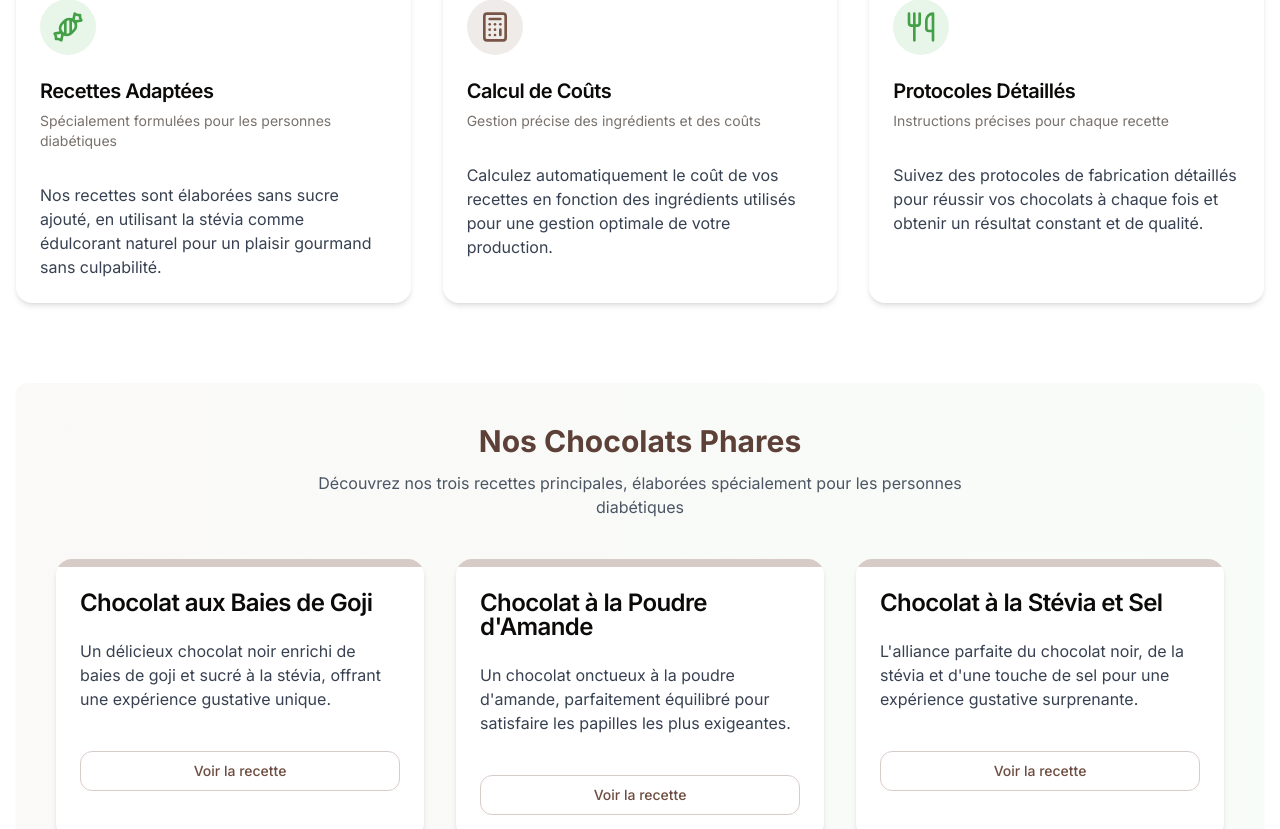
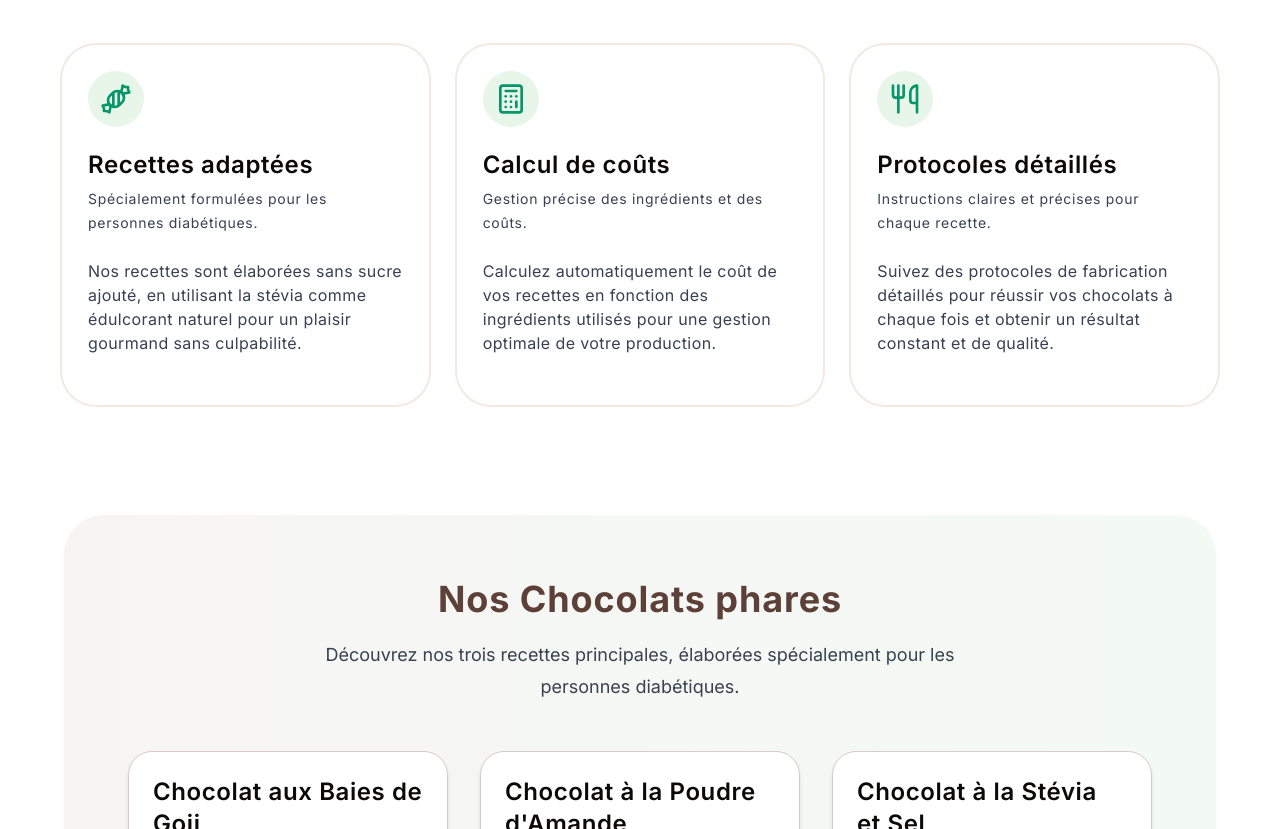
Before and after one commit to rajostelly/chocolate-app, a Next.js app: page / in a window 1280 px wide. Shown: the part 591-1420 px from the top of the page. Built offline with nearby package versions, Linux system fonts and the light colour scheme.

Commit message:
feat: home page

```diff
--- a/app/globals.css
+++ b/app/globals.css
@@ -51,7 +51,7 @@
 
 @layer base {
   * {
-    @apply border-border;
+    @apply box-border p-0 m-0;
   }
   body {
     @apply bg-background text-foreground;
--- a/app/layout.tsx
+++ b/app/layout.tsx
@@ -1,31 +1,37 @@
-import type React from "react"
-import type { Metadata } from "next/types"
-import { Inter } from "next/font/google"
-import "./globals.css"
-import { ThemeProvider } from "@/components/theme-provider"
-import Navbar from "@/components/navbar"
+import type React from "react";
+import type { Metadata } from "next/types";
+import { Inter } from "next/font/google";
+import "./globals.css";
+import { ThemeProvider } from "@/components/theme-provider";
+import Navbar from "@/components/navbar";
 
-const inter = Inter({ subsets: ["latin"] })
+const inter = Inter({ subsets: ["latin"] });
 
 export const metadata: Metadata = {
   title: "Chocolat Diabétique",
-  description: "Application de gestion de recettes de chocolat pour diabétiques",
-    generator: 'v0.dev'
-}
+  description:
+    "Application de gestion de recettes de chocolat pour diabétiques",
+  generator: "v0.dev",
+};
 
 export default function RootLayout({
   children,
 }: Readonly<{
-  children: React.ReactNode
+  children: React.ReactNode;
 }>) {
   return (
     <html lang="fr" suppressHydrationWarning>
       <body className={`${inter.className} bg-white text-gray-800`}>
-        <ThemeProvider attribute="class" defaultTheme="light" enableSystem disableTransitionOnChange>
+        <ThemeProvider
+          attribute="class"
+          defaultTheme="light"
+          enableSystem
+          disableTransitionOnChange
+        >
           <Navbar />
-          <main className="container mx-auto px-4 py-8">{children}</main>
+          <main className="container mx-auto px-4 py-12">{children}</main>
         </ThemeProvider>
       </body>
     </html>
-  )
+  );
 }
--- a/app/page.tsx
+++ b/app/page.tsx
@@ -1,16 +1,25 @@
-import Link from "next/link"
-import { Button } from "@/components/ui/button"
-import { Card, CardContent, CardDescription, CardFooter, CardHeader, CardTitle } from "@/components/ui/card"
-import { ChevronRight, Candy, Calculator, Utensils } from "lucide-react"
+import Link from "next/link";
+import { Button } from "@/components/ui/button";
+import {
+  Card,
+  CardContent,
+  CardDescription,
+  CardFooter,
+  CardHeader,
+  CardTitle,
+} from "@/components/ui/card";
+import { ChevronRight, Candy, Calculator, Utensils } from "lucide-react";
 
 export default function Home() {
   return (
-    <div className="space-y-12">
-      <section className="py-16 text-center bg-gradient-to-r from-chocolate-50/30 to-green-50/30 rounded-2xl">
-        <h1 className="text-5xl font-bold mb-6 text-chocolate-800">Chocolat Diabétique</h1>
+    <div className="space-y-14 md:space-y-20 max-w-7xl mx-auto px-4 md:px-12">
+      <section className="py-16 md:py-20 text-center bg-gradient-to-r from-chocolate-50/50 to-green-50/50 rounded-[2.5rem]">
+        <h1 className="text-5xl font-bold mb-6 text-chocolate-800">
+          Chocolat Diabétique
+        </h1>
         <p className="text-xl text-gray-600 max-w-2xl mx-auto leading-relaxed">
-          Des recettes de chocolat spécialement conçues pour les personnes diabétiques, sucrées à la stévia et sans
-          compromis sur le goût.
+          Des recettes de chocolat spécialement conçues pour les personnes
+          diabétiques, sucrées à la stévia et sans compromis sur le goût.
         </p>
         <div className="mt-10">
           <Link href="/recettes">
@@ -24,126 +33,154 @@ export default function Home() {
 
       <section className="grid md:grid-cols-3 gap-8 py-8">
         <Link href="/recettes" className="block">
-          <Card className="border-none shadow-md overflow-hidden h-full hover:shadow-lg transition-all duration-300">
-            <div className="h-2 bg-green-600/30"></div>
+          <Card className="border-3 pb-6 border-chocolate-300 ring-2 ring-chocolate-100/50 ring-offset-2  overflow-hidden h-full transition-all duration-200 ease-linear rounded-[2rem] hover:bg-chocolate-100/40 group">
             <CardHeader className="pt-6">
-              <div className="bg-green-50 p-3 rounded-full w-14 h-14 flex items-center justify-center mb-4">
-                <Candy className="h-8 w-8 text-green-600" />
+              <div className="bg-green-50 group-hover:bg-emerald-400 p-3 rounded-full w-14 h-14 flex items-center justify-center mb-4">
+                <Candy className="h-8 w-8 text-emerald-600 group-hover:text-white" />
               </div>
-              <CardTitle className="text-xl">Recettes Adaptées</CardTitle>
-              <CardDescription>Spécialement formulées pour les personnes diabétiques</CardDescription>
+              <CardTitle className="text-2xl tracking-wide">
+                Recettes adaptées
+              </CardTitle>
+              <CardDescription className="tracking-wider text-gray-700 leading-6">
+                Spécialement formulées pour les personnes diabétiques.
+              </CardDescription>
             </CardHeader>
-            <CardContent className="pt-2">
-              <p className="text-gray-700">
-                Nos recettes sont élaborées sans sucre ajouté, en utilisant la stévia comme édulcorant naturel pour un
-                plaisir gourmand sans culpabilité.
+            <CardContent>
+              <p className="text-gray-700 tracking-wide leading-6 text-pretty">
+                Nos recettes sont élaborées sans sucre ajouté, en utilisant la
+                stévia comme édulcorant naturel pour un plaisir gourmand sans
+                culpabilité.
               </p>
             </CardContent>
           </Card>
         </Link>
 
         <Link href="/calculateur" className="block">
-          <Card className="border-none shadow-md overflow-hidden h-full hover:shadow-lg transition-all duration-300">
-            <div className="h-2 bg-chocolate-600/30"></div>
+          <Card className="border-3 pb-6 border-chocolate-300 ring-2 ring-chocolate-100/50 ring-offset-2  overflow-hidden h-full transition-all duration-200 ease-linear rounded-[2rem] hover:bg-chocolate-100/40 group">
             <CardHeader className="pt-6">
-              <div className="bg-chocolate-50 p-3 rounded-full w-14 h-14 flex items-center justify-center mb-4">
-                <Calculator className="h-8 w-8 text-chocolate-600" />
+              <div className="bg-green-50 group-hover:bg-emerald-400 p-3 rounded-full w-14 h-14 flex items-center justify-center mb-4">
+                <Calculator className="h-8 w-8 text-emerald-600 group-hover:text-white" />
               </div>
-              <CardTitle className="text-xl">Calcul de Coûts</CardTitle>
-              <CardDescription>Gestion précise des ingrédients et des coûts</CardDescription>
+              <CardTitle className="text-2xl tracking-wide">
+                Calcul de coûts
+              </CardTitle>
+              <CardDescription className="tracking-wider text-gray-700 leading-6">
+                Gestion précise des ingrédients et des coûts.
+              </CardDescription>
             </CardHeader>
-            <CardContent className="pt-2">
-              <p className="text-gray-700">
-                Calculez automatiquement le coût de vos recettes en fonction des ingrédients utilisés pour une gestion
-                optimale de votre production.
+            <CardContent>
+              <p className="text-gray-700 tracking-wide leading-6 text-pretty">
+                Calculez automatiquement le coût de vos recettes en fonction des
+                ingrédients utilisés pour une gestion optimale de votre
+                production.
               </p>
             </CardContent>
           </Card>
         </Link>
 
         <Link href="/recettes" className="block">
-          <Card className="border-none shadow-md overflow-hidden h-full hover:shadow-lg transition-all duration-300">
-            <div className="h-2 bg-green-600/30"></div>
+          <Card className="border-3 pb-6 border-chocolate-300 ring-2 ring-chocolate-100/50 ring-offset-2  overflow-hidden h-full transition-all duration-200 ease-linear rounded-[2rem] hover:bg-chocolate-100/40 group">
             <CardHeader className="pt-6">
-              <div className="bg-green-50 p-3 rounded-full w-14 h-14 flex items-center justify-center mb-4">
-                <Utensils className="h-8 w-8 text-green-600" />
+              <div className="bg-green-50 group-hover:bg-emerald-400 p-3 rounded-full w-14 h-14 flex items-center justify-center mb-4">
+                <Utensils className="h-8 w-8 text-emerald-600 group-hover:text-white" />
               </div>
-              <CardTitle className="text-xl">Protocoles Détaillés</CardTitle>
-              <CardDescription>Instructions précises pour chaque recette</CardDescription>
+              <CardTitle className="text-2xl tracking-wide">
+                Protocoles détaillés
+              </CardTitle>
+              <CardDescription className="tracking-wider text-gray-700 leading-6">
+                Instructions claires et précises pour chaque recette.
+              </CardDescription>
             </CardHeader>
-            <CardContent className="pt-2">
-              <p className="text-gray-700">
-                Suivez des protocoles de fabrication détaillés pour réussir vos chocolats à chaque fois et obtenir un
-                résultat constant et de qualité.
+            <CardContent>
+              <p className="text-gray-700 tracking-wide leading-6 text-pretty">
+                Suivez des protocoles de fabrication détaillés pour réussir vos
+                chocolats à chaque fois et obtenir un résultat constant et de
+                qualité.
               </p>
             </CardContent>
           </Card>
         </Link>
       </section>
 
-      <section className="bg-gradient-to-r from-chocolate-50/30 to-green-50/30 p-10 rounded-xl shadow-sm">
-        <div className="text-center mb-10">
-          <h2 className="text-3xl font-bold text-chocolate-800 mb-3">Nos Chocolats Phares</h2>
-          <p className="text-gray-600 max-w-2xl mx-auto">
-            Découvrez nos trois recettes principales, élaborées spécialement pour les personnes diabétiques
+      <section className="bg-gradient-to-r from-chocolate-50/50 to-green-50/50 px-10 md:px-16 py-10 md:py-16 rounded-[2.5rem] shadow-sm">
+        <div className="text-center mb-12">
+          <h2 className="text-4xl font-bold text-chocolate-800 mb-5 tracking-wide">
+            Nos Chocolats phares
+          </h2>
+          <p className="text-gray-700 text-lg leading-8 max-w-2xl mx-auto">
+            Découvrez nos trois recettes principales, élaborées spécialement
+            pour les personnes diabétiques.
           </p>
         </div>
 
-        <div className="grid md:grid-cols-3 gap-8">
-          <Card className="border-none shadow-md overflow-hidden hover:shadow-lg transition-all duration-300">
-            <div className="h-2 bg-chocolate-600/30"></div>
+        <div className="grid md:grid-cols-3 gap-8 mb-6">
+          <Card className="border border-chocolate-200 shadow-md rounded-3xl overflow-hidden hover:shadow-lg transition-all duration-300">
             <CardHeader>
-              <CardTitle>Chocolat aux Baies de Goji</CardTitle>
+              <CardTitle className="tracking-wide leading-8">
+                Chocolat aux Baies de Goji
+              </CardTitle>
             </CardHeader>
             <CardContent>
-              <p className="text-gray-700 mb-4">
-                Un délicieux chocolat noir enrichi de baies de goji et sucré à la stévia, offrant une expérience
-                gustative unique.
+              <p className="text-gray-700 mb-4 tracking-wide text-balance leading-6">
+                Un délicieux chocolat noir enrichi de baies de goji et sucré à
+                la stévia, offrant une expérience gustative unique.
               </p>
             </CardContent>
             <CardFooter>
               <Link href="/recettes" className="w-full">
-                <Button variant="outline" className="w-full border-chocolate-200 text-chocolate-700">
+                <Button
+                  variant="outline"
+                  className="w-full border-chocolate-200 text-chocolate-700 hover:bg-chocolate-600 hover:text-white tracking-wider transition-all duration-200 ease-linear"
+                >
                   Voir la recette
                 </Button>
               </Link>
             </CardFooter>
           </Card>
 
-          <Card className="border-none shadow-md overflow-hidden hover:shadow-lg transition-all duration-300">
-            <div className="h-2 bg-chocolate-600/30"></div>
+          <Card className="border border-chocolate-200 shadow-md rounded-3xl overflow-hidden hover:shadow-lg transition-all duration-300">
             <CardHeader>
-              <CardTitle>Chocolat à la Poudre d&apos;Amande</CardTitle>
+              <CardTitle className="tracking-wide leading-8">
+                Chocolat à la Poudre d&apos;Amande
+              </CardTitle>
             </CardHeader>
             <CardContent>
-              <p className="text-gray-700 mb-4">
-                Un chocolat onctueux à la poudre d&apos;amande, parfaitement équilibré pour satisfaire les papilles les
-                plus exigeantes.
+              <p className="text-gray-700 mb-4 tracking-wide text-balance leading-6">
+                Un chocolat onctueux à la poudre d&apos;amande, parfaitement
+                équilibré pour satisfaire les papilles les plus exigeantes.
               </p>
             </CardContent>
             <CardFooter>
               <Link href="/recettes" className="w-full">
-                <Button variant="outline" className="w-full border-chocolate-200 text-chocolate-700">
+                <Button
+                  variant="outline"
+                  className="w-full border-chocolate-200 text-chocolate-700 hover:bg-chocolate-600 hover:text-white tracking-wider transition-all duration-200 ease-linear"
+                >
                   Voir la recette
                 </Button>
               </Link>
             </CardFooter>
           </Card>
 
-          <Card className="border-none shadow-md overflow-hidden hover:shadow-lg transition-all duration-300">
-            <div className="h-2 bg-chocolate-600/30"></div>
+          <Card className="border border-chocolate-200 shadow-md rounded-3xl overflow-hidden hover:shadow-lg transition-all duration-300">
             <CardHeader>
-              <CardTitle>Chocolat à la Stévia et Sel</CardTitle>
+              <CardTitle className="tracking-wide leading-8">
+                Chocolat à la Stévia et Sel
+              </CardTitle>
             </CardHeader>
             <CardContent>
-              <p className="text-gray-700 mb-4">
-                L&apos;alliance parfaite du chocolat noir, de la stévia et d&apos;une touche de sel pour une expérience
-                gustative surprenante.
+              <p className="text-gray-700 mb-4 tracking-wide text-balance leading-6">
+                L&apos;alliance parfaite du chocolat noir, de la stévia et
+                d&apos;une touche de sel pour une expérience gustative
+                surprenante.
               </p>
             </CardContent>
             <CardFooter>
               <Link href="/recettes" className="w-full">
-                <Button variant="outline" className="w-full border-chocolate-200 text-chocolate-700">
+                <Button
+                  variant="outline"
+                  className="w-full border-chocolate-200 text-chocolate-700 hover:bg-chocolate-600 hover:text-white tracking-wider transition-all duration-200 ease-linear"
+                >
                   Voir la recette
                 </Button>
               </Link>
@@ -152,5 +189,5 @@ export default function Home() {
         </div>
       </section>
     </div>
-  )
+  );
 }
```
Also changed, not shown: components/navbar.tsx (+32 -18 lines).
